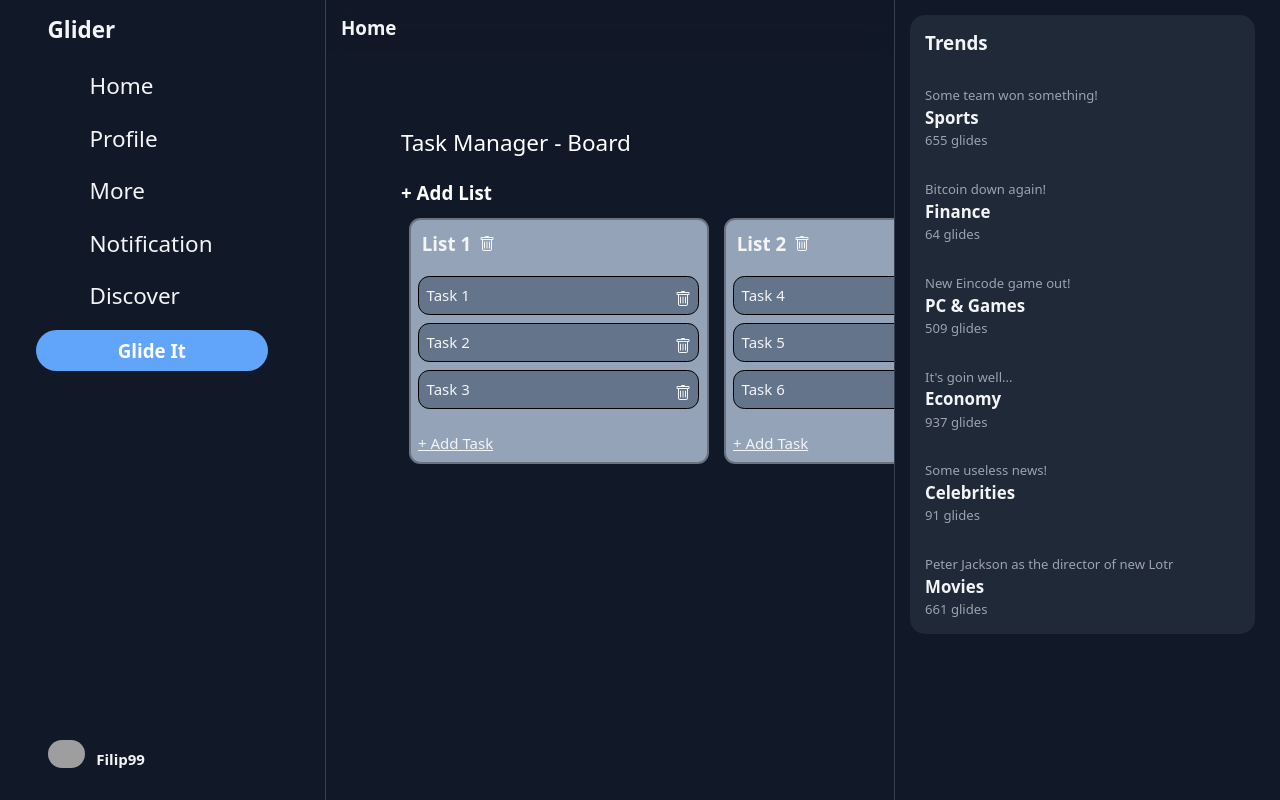
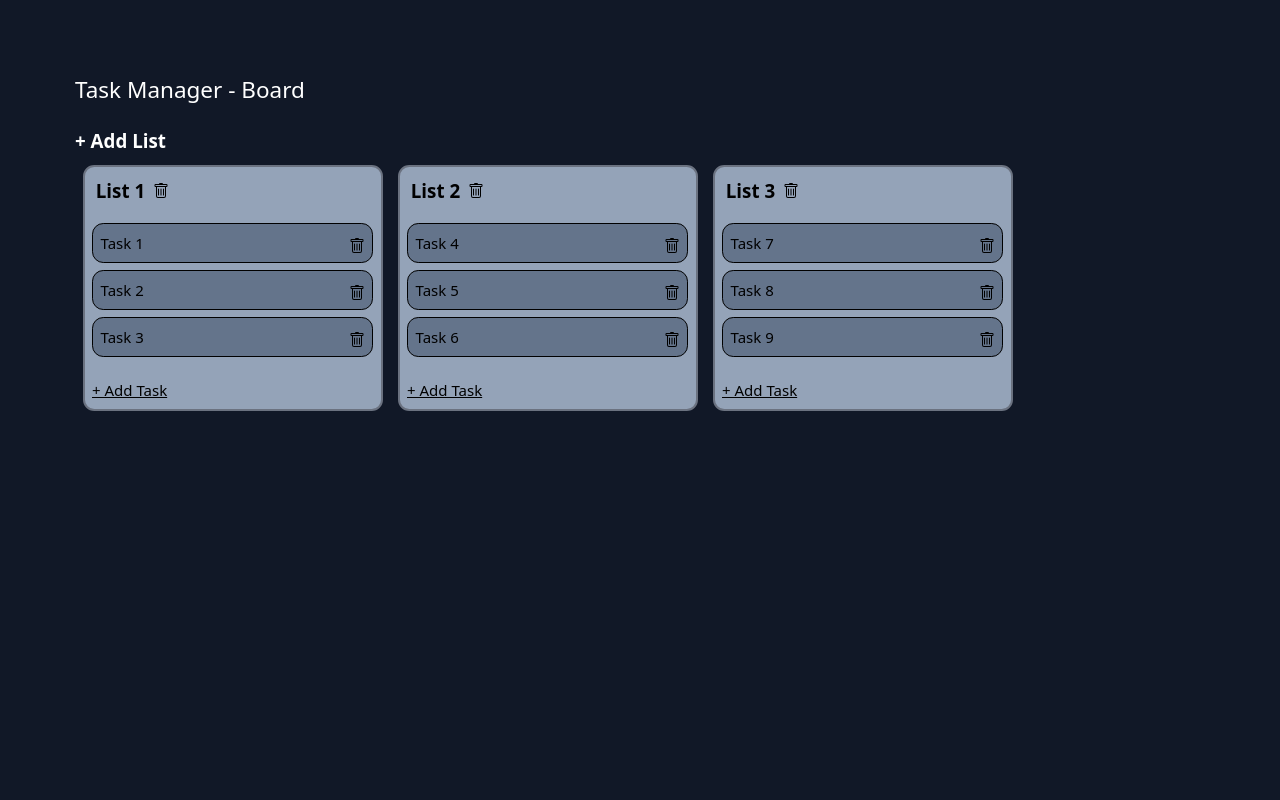
Before and after one commit to Henelllis/svelte-social-app, a SvelteKit app: page /task-manager in a window 1280 px wide. Shown: the top 800 px of the page. Built offline with nearby package versions, Linux system fonts and the light colour scheme; grey boxes are pictures that could not be loaded; some icons are missing.

Commit message:
move endpoints to groups to control layout grouping, pretty cool feature

```diff
--- /dev/null
+++ b/src/routes/(auth)/auth/+layout.svelte
@@ -0,0 +1 @@
+<slot />
--- a/src/routes/+layout.js
+++ b/src/routes/(main)/+layout.js
@@ -1,7 +1,7 @@
 export async function load({ fetch }) {
   try {
     //TODO: THIS SOLVE THIS ISSUE BUT THIS IS SUSS AS HELL
-    const repsonse = await fetch("../api/trends");
+    const repsonse = await fetch("/api/trends");
     const trends = await repsonse.json();
 
     return { trends };
--- /dev/null
+++ b/src/routes/(main)/+layout.svelte
@@ -0,0 +1,32 @@
+<script>
+  import NavSidebar from "../../components/sidebars/NavSidebar.svelte";
+  import TrendsSidebar from "../../components/sidebars/TrendsSidebar.svelte";
+  export let data;
+</script>
+
+<div class="w-full h-full bg-gray-900 text-gray-100">
+  <div class="flex h-full min-h-252">
+    <NavSidebar />
+    <main class="flex-it flex-grow flex-shrink items-start">
+      <div class="flex md:w-248 w-full h-full">
+        <div class="flex-it flex-grow flex-shrink">
+          <div class="flex-it flex-row justify-between min-h-full">
+            <div class="flex-it md:max-w-152 w-full border-x-1 border-solid border-gray-700">
+              <div class="sticky z-10 flex-it top-0">
+                <div
+                  class="flex-it h-14 p-4 xl:text-xl text-sm font-bold z-10 backdrop-blur-md bg-opacity-70"
+                >
+                  Home
+                </div>
+              </div>
+              <slot />
+            </div>
+            <div class="flex-it md:w-92 w-0 mt-4">
+              <TrendsSidebar trends={data.trends} />
+            </div>
+          </div>
+        </div>
+      </div>
+    </main>
+  </div>
+</div>
--- a/src/routes/+page.svelte
+++ b/src/routes/(main)/+page.svelte
@@ -1,8 +1,6 @@
 <script>
-  import TiImageOutline from "svelte-icons/ti/TiImageOutline.svelte";
-  import UserIcon from "../components/glide/UserIcon.svelte";
-  import GlidePost from "../components/glide/GlidePost.svelte";
-  import NewGlidePost from "../components/glide/NewGlidePost.svelte";
+  import GlidePost from "../../components/glide/GlidePost.svelte";
+  import NewGlidePost from "../../components/glide/NewGlidePost.svelte";
   let glideContent = "cat";
   let glides = [];
 
--- a/src/routes/+layout.svelte
+++ b/src/routes/+layout.svelte
@@ -1,33 +1,5 @@
 <script>
   import "../app.css";
-  import NavSidebar from "../components/sidebars/NavSidebar.svelte";
-  import TrendsSidebar from "../components/sidebars/TrendsSidebar.svelte";
-  export let data;
 </script>
 
-<div class="w-full h-full bg-gray-900 text-gray-100">
-  <div class="flex h-full min-h-252">
-    <NavSidebar />
-    <main class="flex-it flex-grow flex-shrink items-start">
-      <div class="flex md:w-248 w-full h-full">
-        <div class="flex-it flex-grow flex-shrink">
-          <div class="flex-it flex-row justify-between min-h-full">
-            <div class="flex-it md:max-w-152 w-full border-x-1 border-solid border-gray-700">
-              <div class="sticky z-10 flex-it top-0">
-                <div
-                  class="flex-it h-14 p-4 xl:text-xl text-sm font-bold z-10 backdrop-blur-md bg-opacity-70"
-                >
-                  Home
-                </div>
-              </div>
-              <slot />
-            </div>
-            <div class="flex-it md:w-92 w-0 mt-4">
-              <TrendsSidebar trends={data.trends} />
-            </div>
-          </div>
-        </div>
-      </div>
-    </main>
-  </div>
-</div>
+<slot />
```
Also changed, not shown: src/routes/(auth)/auth/login/+page.svelte (renamed from src/routes/auth/login/+page.svelte), src/routes/(auth)/auth/register/+page.svelte (renamed from src/routes/auth/register/+page.svelte).
